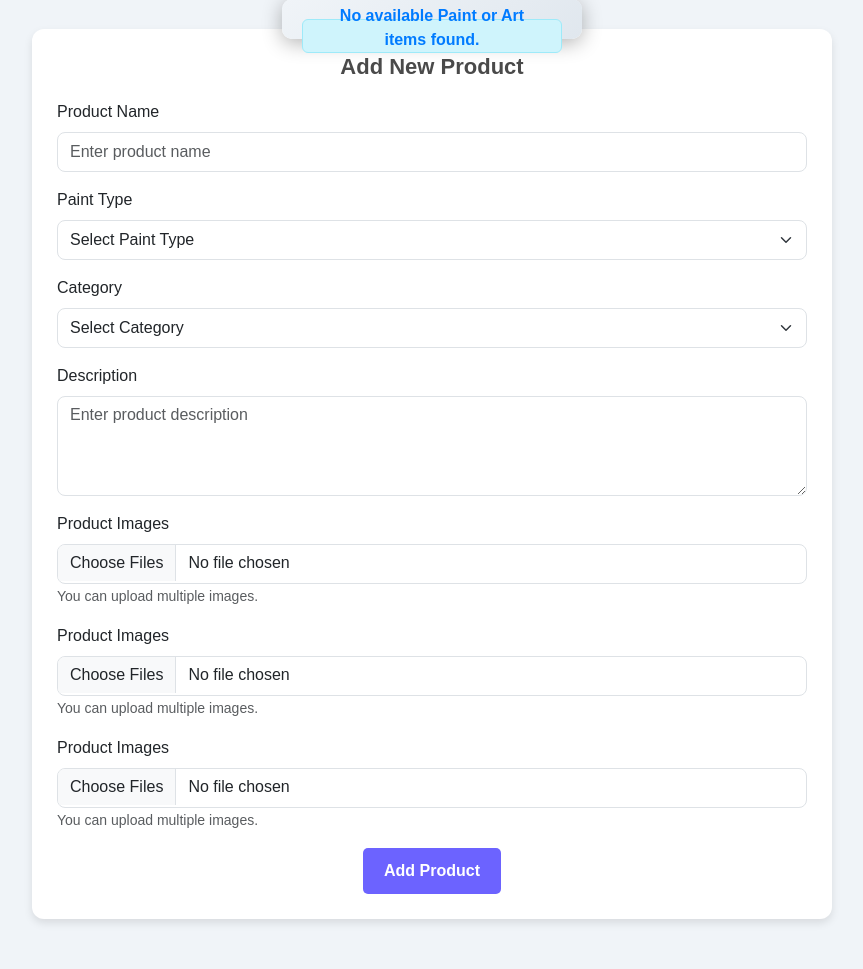
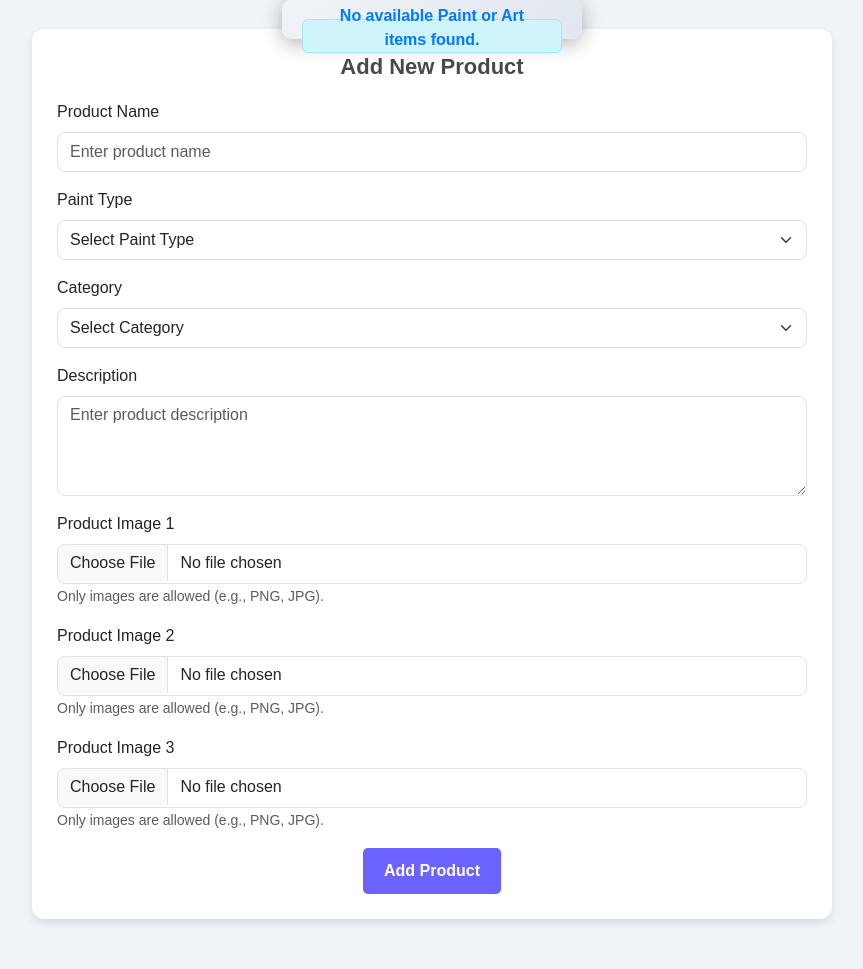
Before and after one commit to AnandhuShibu/Artcanva-Ecommerce-project, a Django app: page /a/productadd in a window 1280 px wide. Shown: the part 21-990 px from the top of the page, without its empty margins (208-1071 px from the left). Run offline with Django 5.2, Linux system fonts and the light colour scheme; the visitor is signed in with stand-in values (Sample User, id 1); data that the repository does not hold is empty; some libraries are stand-ins or nearby versions.

Commit message:
before razorpay

```diff
--- a/template/admin/productadd.html
+++ b/template/admin/productadd.html
@@ -149,20 +149,21 @@
         <textarea class="form-control" name='description' id="description" placeholder="Enter product description"></textarea>
       </div>
       <div class="mb-3">
-        <label for="product-images" class="form-label">Product Images</label>
-        <input type="file" class="form-control" id="product-images" name="image1" multiple accept="image/*">
-        <small class="form-text text-muted">You can upload multiple images.</small>
+        <label for="image1" class="form-label">Product Image 1</label>
+        <input type="file" class="form-control" id="image1" name="image1" accept="image/*">
+        <small class="form-text text-muted">Only images are allowed (e.g., PNG, JPG).</small>
       </div>
       <div class="mb-3">
-        <label for="product-images" class="form-label">Product Images</label>
-        <input type="file" class="form-control" id="product-images" name="image2" multiple accept="image/*">
-        <small class="form-text text-muted">You can upload multiple images.</small>
+        <label for="image2" class="form-label">Product Image 2</label>
+        <input type="file" class="form-control" id="image2" name="image2" accept="image/*">
+        <small class="form-text text-muted">Only images are allowed (e.g., PNG, JPG).</small>
       </div>
       <div class="mb-3">
-        <label for="product-images" class="form-label">Product Images</label>
-        <input type="file" class="form-control" id="product-images" name="image3" multiple accept="image/*">
-        <small class="form-text text-muted">You can upload multiple images.</small>
+        <label for="image3" class="form-label">Product Image 3</label>
+        <input type="file" class="form-control" id="image3" name="image3" accept="image/*">
+        <small class="form-text text-muted">Only images are allowed (e.g., PNG, JPG).</small>
       </div>
+
 
       <!-- Submit Button -->
       <div class="text-center">
@@ -172,5 +173,22 @@
   </div>
 
   <script src="https://cdn.jsdelivr.net/npm/bootstrap@5.3.0-alpha1/dist/js/bootstrap.bundle.min.js"></script>
+
+<script>
+  document.querySelectorAll('input[type="file"]').forEach(input => {
+    input.addEventListener('change', function (event) {
+      const file = event.target.files[0];
+      if (file) {
+        const validImageTypes = ['image/jpeg', 'image/png', 'image/gif'];
+        if (!validImageTypes.includes(file.type)) {
+          alert('Only image files (JPEG, PNG, GIF) are allowed!');
+          event.target.value = ''; // Clear the input field
+        }
+      }
+    });
+  });
+
+</script>
+
 </body>
 </html>
```
Also changed, not shown: product_app/views.py (+28 -10 lines), template/user/profile.html (+16 -10 lines), images/imgg.jpg (added), images/whts.jpeg (added), images/whts_Wxc2uga.jpeg (added).
